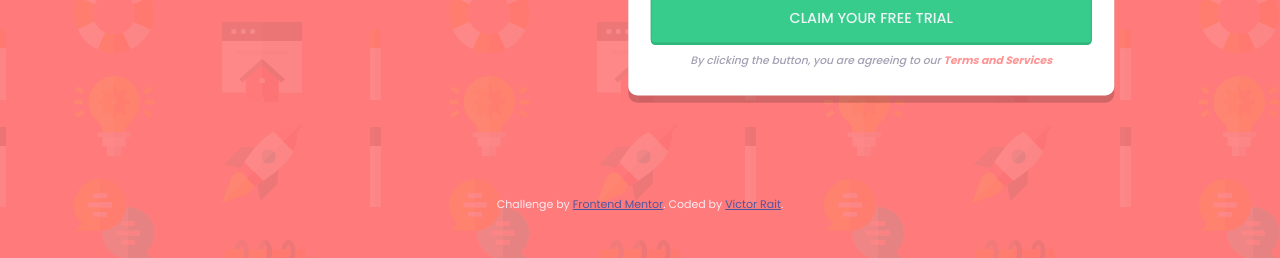
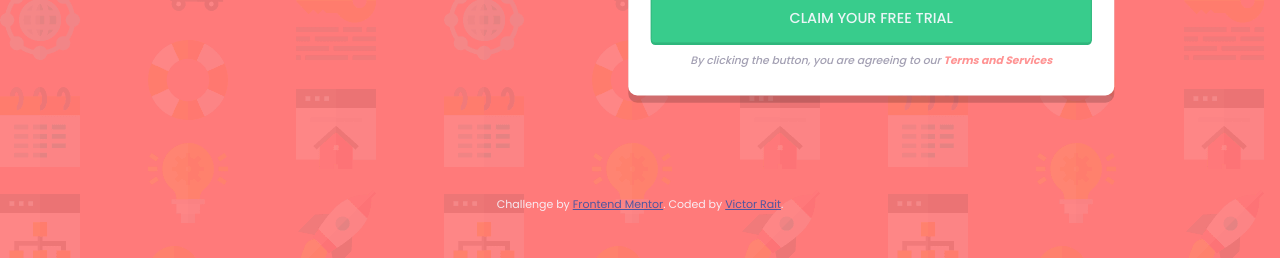
Before and after one commit to VictorRait/Intro-sign-up, a plain HTML site: page index.html in a window 1280 px wide. Shown: the part 542-800 px from the top of the page. Drawn offline with Linux system fonts and the light colour scheme.

Commit message:
Update styles.css

```diff
--- a/styles.css
+++ b/styles.css
@@ -177,6 +177,7 @@ button:focus {
     grid-template-columns: 1fr;
     grid-template-rows: 1fr 0.2fr;
     height: 100vh;
+     background-image: url(images/bg-intro-desktop.png);
   }
   .container {
     scale: 0.9;
```
